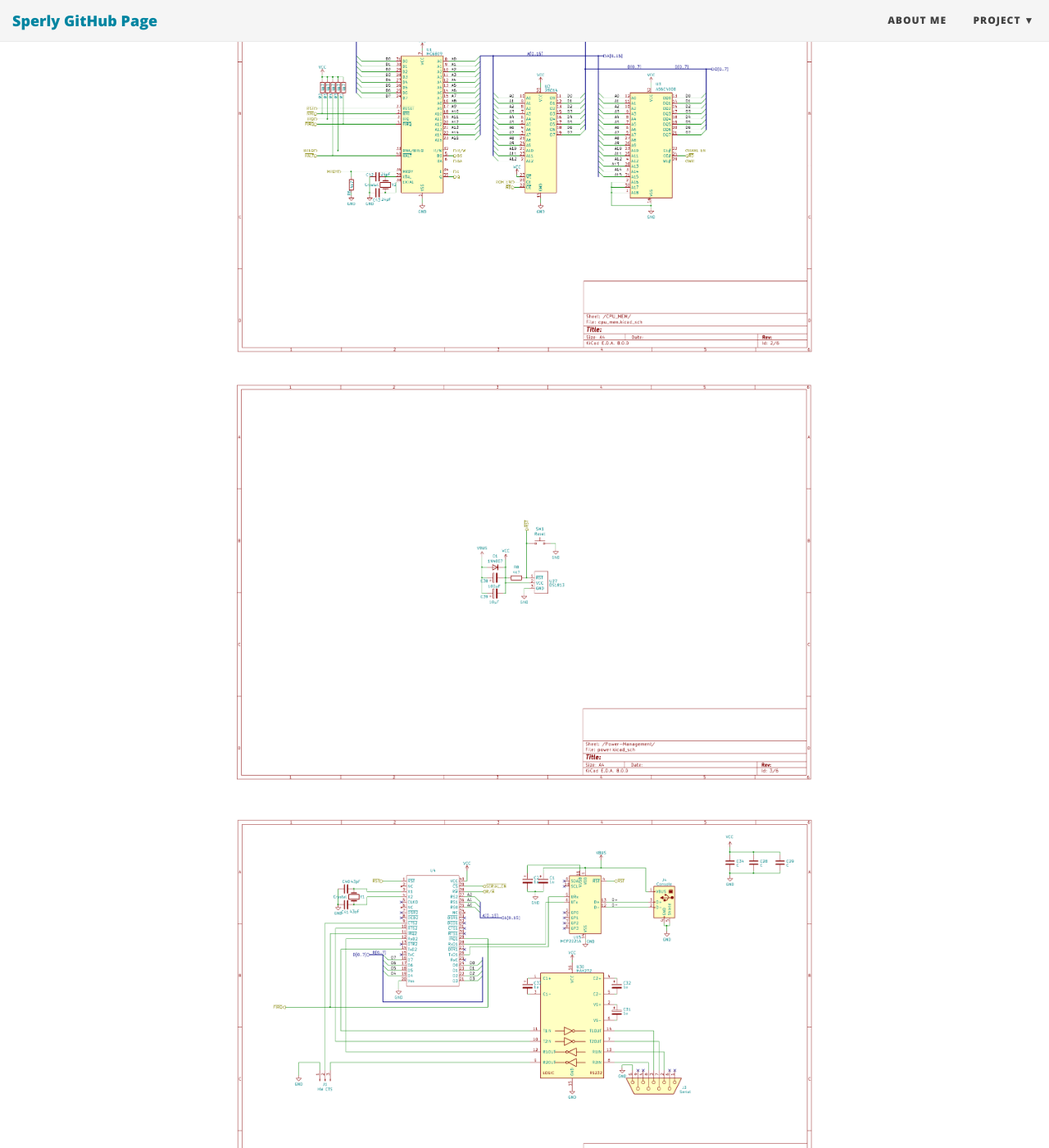
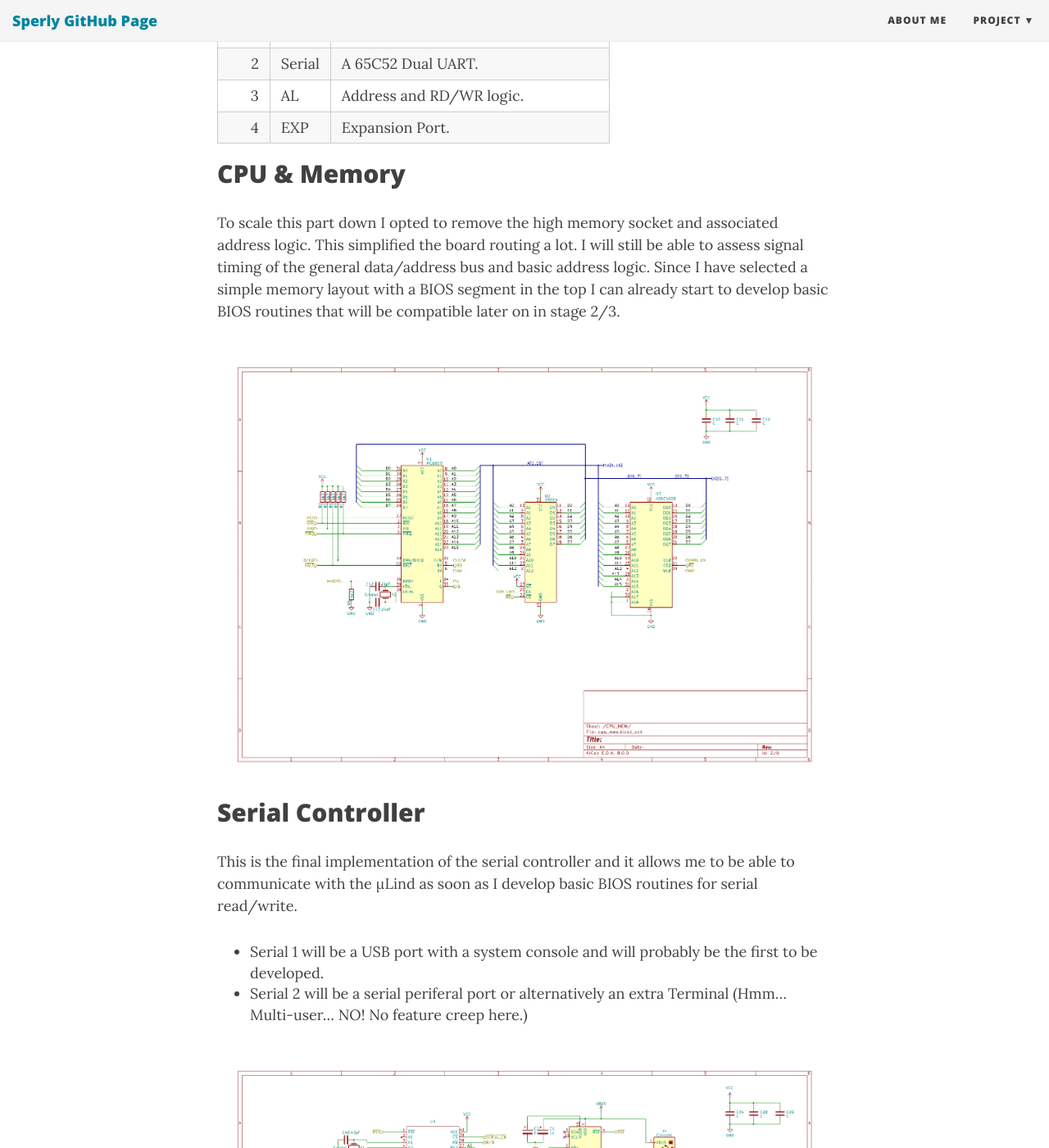
Before and after one commit to sperly/sperly.github.io, a Jekyll site: the page built from ml-stage1.md, in a window 1280 px wide and 1400 px high, scrolled down 1642 px. Shown: the whole window at 82% size. Built offline with Jekyll 4.4.1, drawn with Linux system fonts in a browser that asks for light colours; nearby versions of some CDN libraries; some of the changed text lies outside the part shown.

Commit message:
Update ml-stage1.md

```diff
--- a/ml-stage1.md
+++ b/ml-stage1.md
@@ -14,10 +14,42 @@ The board will be able to communicate with a serial-USB bridge so I can connect
 This is Stage 1 design:
 
 ![Master Page](/img/stage1/master.png)
+To make it manegable there are only 4 parts of the stage 1 layout:
+
+| Part | ID |
+| -:- | :-- | | :-- |
+| 1 | CPU | The main cpu and the ROM and RAM. |
+| 2 | Serial | A 65C52 Dual UART. |
+| 3 | AL | Address and RD/WR logic. |
+| 4 | EXP | Expansion Port. |
+
+## CPU & Memory
+To scale this part down I opted to remove the high memory socket and associated address logic. This simplified the board routing a lot. I will still be able to assess signal timing of the general data/address bus and basic address logic. Since I have selected a simple memory layout with a BIOS segment in the top I can already start to develop basic BIOS routines that will be compatible later on in stage 2/3.
+
 ![CPU Page](/img/stage1/cpu.png)
-![Power Page](/img/stage1/power.png)
+
+## Serial Controller
+This is the final implementation of the serial controller and it allows me to be able to communicate with the µLind as soon as I develop basic BIOS routines for serial read/write.
+- Serial 1 will be a USB port with a system console and will probably be the first to be developed.
+- Serial 2 will be a serial periferal port or alternatively an extra Terminal (Hmm... Multi-user... NO! No feature creep here.)
+
 ![Serial Page](/img/stage1/serial.png)
+
+## Address and Signal Logic
+In stage 1 there will only be basic address logic, enough to be able to controll ROM, RAM and Serial Controller. But the RD/WR logic circuit will hopefully be able to trancend to later stages.
+I will however be able to test both PLD's in some extent.
+
 ![Address Logic Page](/img/stage1/a-logic.png)
+
+## Expansion Port
+I will only incorporate one expansion port, mostly for debug purpouses and to be able to prototype other parts of stage 2/3 to make them more stable.
+There will be a full data and address bus available and most of the logic signals created by the PLD's.
+
 ![Expansion Page](/img/stage1/expansion.png)
 
+## Power
+I will only implement a reset button in stage 1.
+
+![Power Page](/img/stage1/power.png)
+
 The schematics are available as a [PDF](/docs/schematic-stage1.pdf)
```
